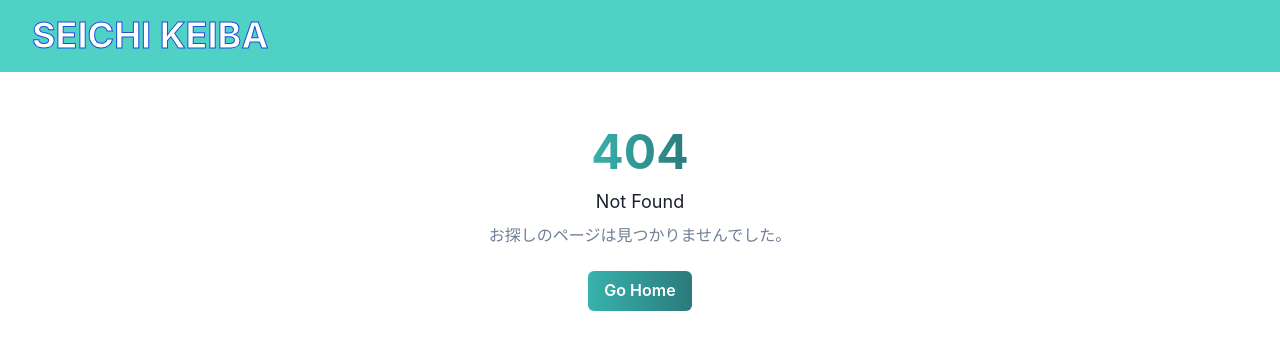
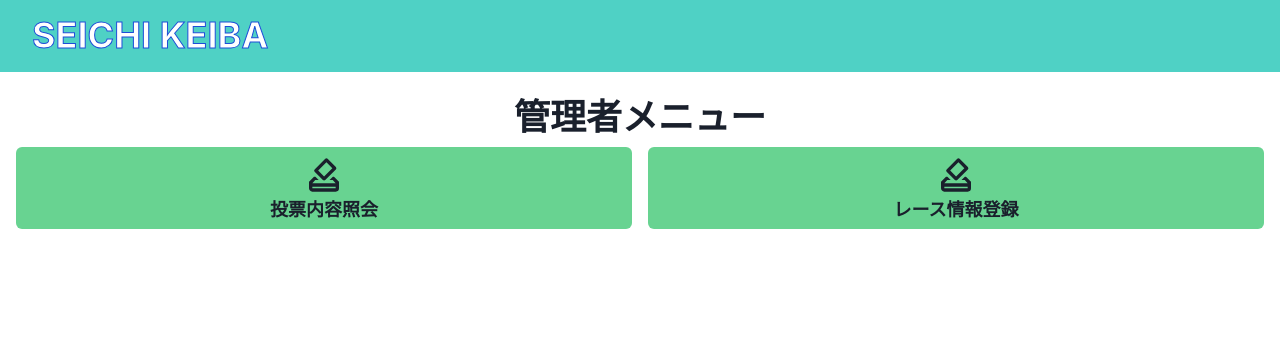
Before and after one commit to GiganticMinecraft/seichi-keiba, a Next.js app: page /admin in a window 1280 px wide. Before the commit this address had no page. Shown: the top 350 px of the page. Built offline with nearby package versions, Linux system fonts and the light colour scheme.

Commit message:
feat: add admin page

```diff
--- /dev/null
+++ b/src/components/pages/Admin/index.tsx
@@ -0,0 +1,24 @@
+import { MenuItem } from '@/components/common/Menu';
+import H2 from '@/components/common/headings/H2';
+import { admins } from '@/data/menuItems';
+import paths from '@/data/paths';
+
+import Admins from './presenter';
+
+const items: MenuItem[] = admins.map((item) => {
+  const newItem: MenuItem = {
+    ...item,
+    to: item.to?.replace(`${paths.admins.index}/`, ''),
+  };
+
+  return newItem;
+});
+
+const EnhancedAdmins = () => (
+  <>
+    <H2>管理者メニュー</H2>
+    <Admins items={items} />
+  </>
+);
+
+export default EnhancedAdmins;
--- /dev/null
+++ b/src/components/pages/Admin/presenter.tsx
@@ -0,0 +1,9 @@
+import Menu, { MenuItem } from '@/components/common/Menu';
+
+type Props = {
+  items: MenuItem[];
+};
+
+const Admins = ({ items }: Props) => <Menu items={items} />;
+
+export default Admins;
```
Also changed, not shown: src/pages/admin/index.tsx (added, +7 -0 lines).
